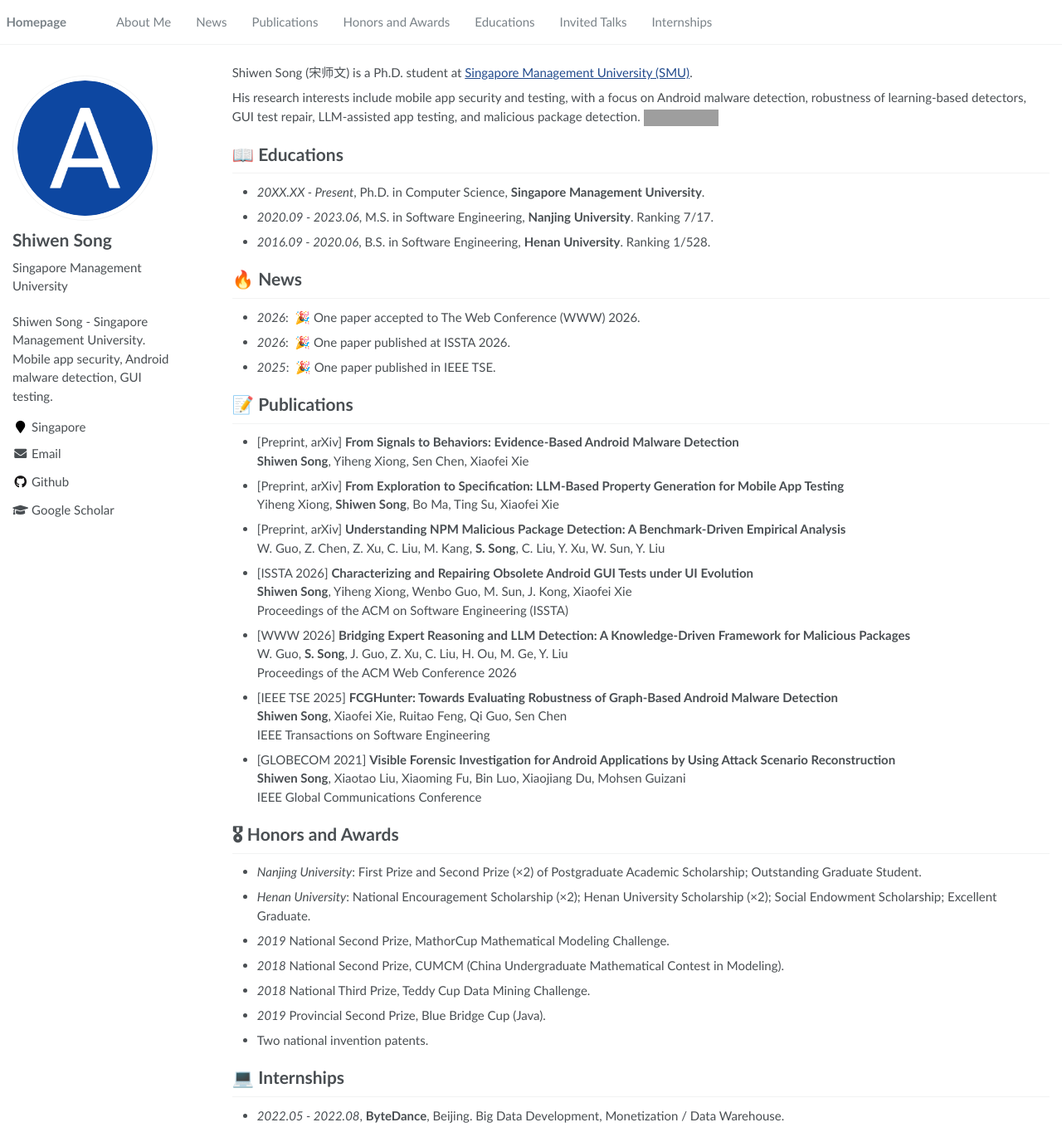
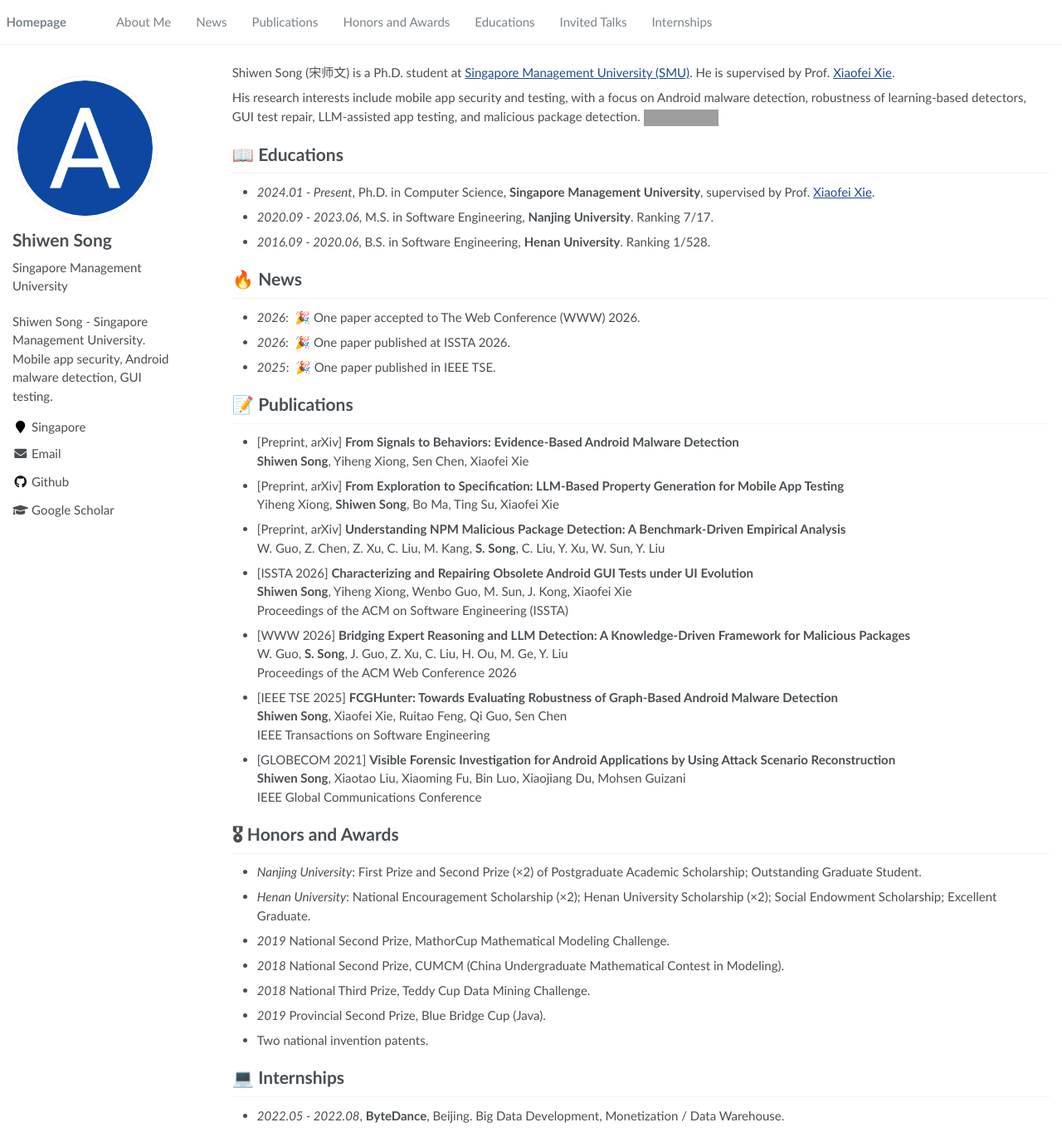
Before and after one commit to shiwen-song/shiwen-song.github.io, a Jekyll site: the page built from _pages/about.md, in a window 1280 px wide and 1370 px high. Shown: the whole window at 83% size. Built offline with Jekyll 4.4.1, drawn with Linux system fonts in a browser that asks for light colours; grey boxes are pictures that could not be loaded.

Commit message:
Add SMU start date and advisor
Co-Authored-By: Claude Sonnet 5.5 <noreply@anthropic.com>

```diff
--- a/_pages/about.md
+++ b/_pages/about.md
@@ -17,13 +17,13 @@ redirect_from:
 
 <span class='anchor' id='about-me'></span>
 
-Shiwen Song (宋师文) is a Ph.D. student at [Singapore Management University (SMU)](https://www.smu.edu.sg/). <!-- TODO: advisor, e.g. working with Prof. [Xiaofei Xie](https://xiaofeixie.bitbucket.io/) -->
+Shiwen Song (宋师文) is a Ph.D. student at [Singapore Management University (SMU)](https://www.smu.edu.sg/). He is supervised by Prof. [Xiaofei Xie](https://scholar.google.com/citations?user=FfcZfJgAAAAJ&hl=zh-CN&oi=ao).
 
 His research interests include mobile app security and testing, with a focus on Android malware detection, robustness of learning-based detectors, GUI test repair, LLM-assisted app testing, and malicious package detection.
 [<img src="https://img.shields.io/endpoint?url={{ url | url_encode }}&logo=Google%20Scholar&labelColor=f6f6f6&color=9cf&style=flat&label=citations">](https://scholar.google.com/citations?user=Sqhoo9AAAAAJ)
 
 # 📖 Educations
-- *20XX.XX - Present*, Ph.D. in Computer Science, **Singapore Management University**.
+- *2024.01 - Present*, Ph.D. in Computer Science, **Singapore Management University**, supervised by Prof. [Xiaofei Xie](https://scholar.google.com/citations?user=FfcZfJgAAAAJ&hl=zh-CN&oi=ao).
 - *2020.09 - 2023.06*, M.S. in Software Engineering, **Nanjing University**. Ranking 7/17.
 - *2016.09 - 2020.06*, B.S. in Software Engineering, **Henan University**. Ranking 1/528.
 
```
